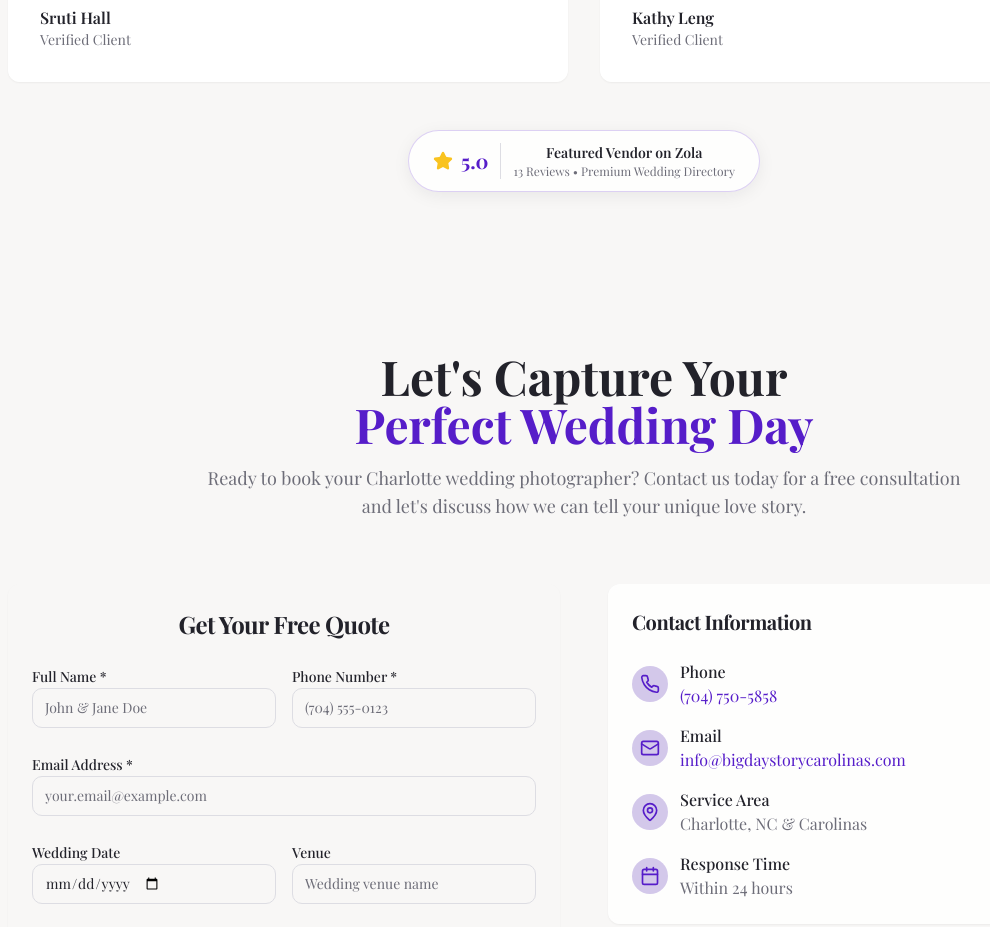
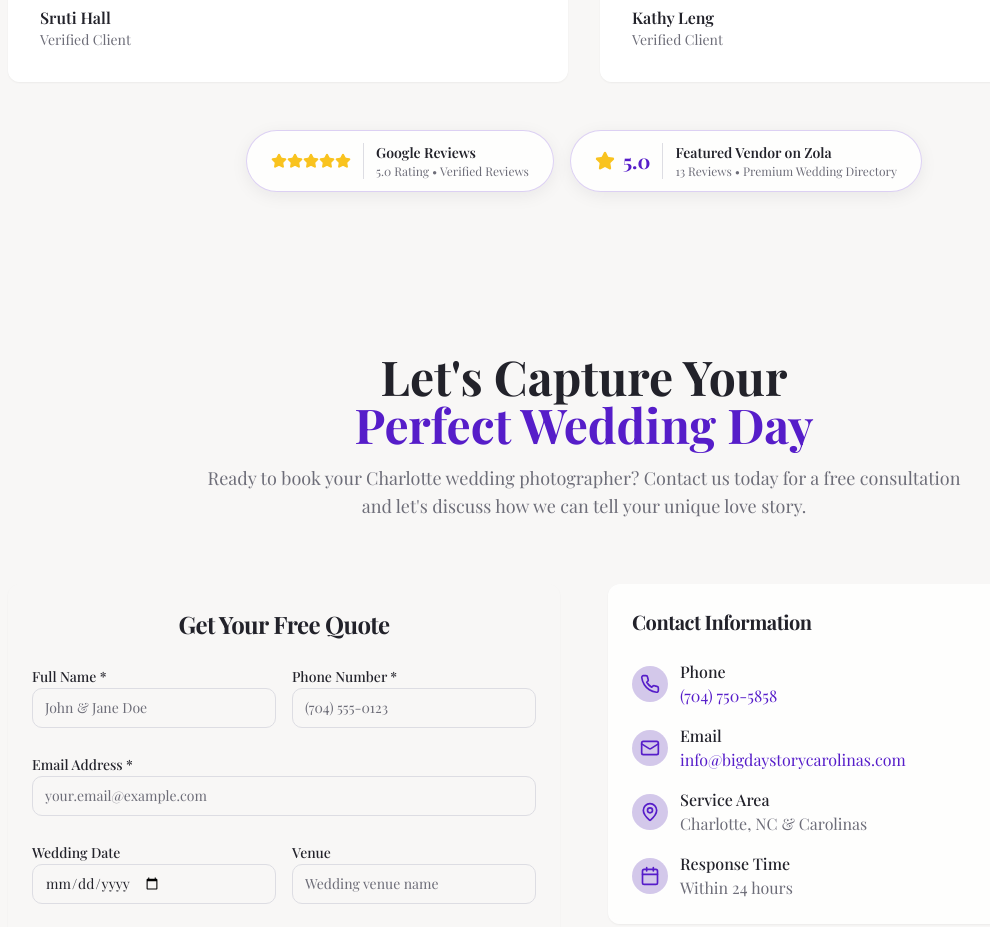
Before and after one commit to inepali/bigday-spark-boost, a React (Vite) app: page / in a window 1280 px wide. Shown: the part 3580-4507 px from the top of the page, without its empty margins (56-1046 px from the left). Built offline with nearby package versions, Linux system fonts and the light colour scheme.

Commit message:
Add Google reviews to homepage

```diff
--- a/src/components/TestimonialsSection.tsx
+++ b/src/components/TestimonialsSection.tsx
@@ -61,8 +61,31 @@ export const TestimonialsSection = () => {
           ))}
         </div>
 
-        {/* Zola Badge */}
-        <div className="text-center mt-12">
+        {/* Review Badges */}
+        <div className="flex flex-col sm:flex-row justify-center items-center gap-4 mt-12">
+          {/* Google Reviews Badge */}
+          <a
+            href="https://share.google/i7J7nZiL4Z5r8T5lE"
+            target="_blank"
+            rel="noopener noreferrer"
+            className="inline-block"
+          >
+            <div className="inline-flex items-center gap-3 bg-card/80 backdrop-blur-sm rounded-full px-6 py-3 shadow-soft hover:shadow-elegant transition-smooth border border-primary/20 hover:border-primary/40">
+              <div className="flex items-center gap-2">
+                <div className="flex">
+                  {[...Array(5)].map((_, i) => (
+                    <Star key={i} className="w-4 h-4 text-gold fill-gold" />
+                  ))}
+                </div>
+              </div>
+              <div className="border-l border-border pl-3">
+                <div className="text-sm font-semibold text-foreground">Google Reviews</div>
+                <div className="text-xs text-muted-foreground">5.0 Rating • Verified Reviews</div>
+              </div>
+            </div>
+          </a>
+
+          {/* Zola Badge */}
           <a
             href="https://www.zola.com/wedding-vendors/wedding-photographers/big-day-story-carolinas--2?utm_source=vendor&utm_medium=various&utm_content=badge"
             target="_blank"
```
